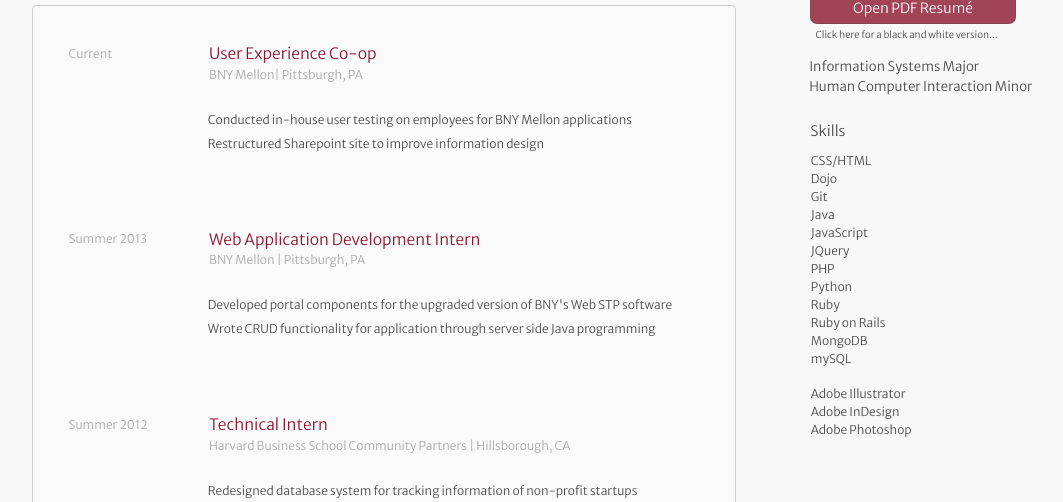
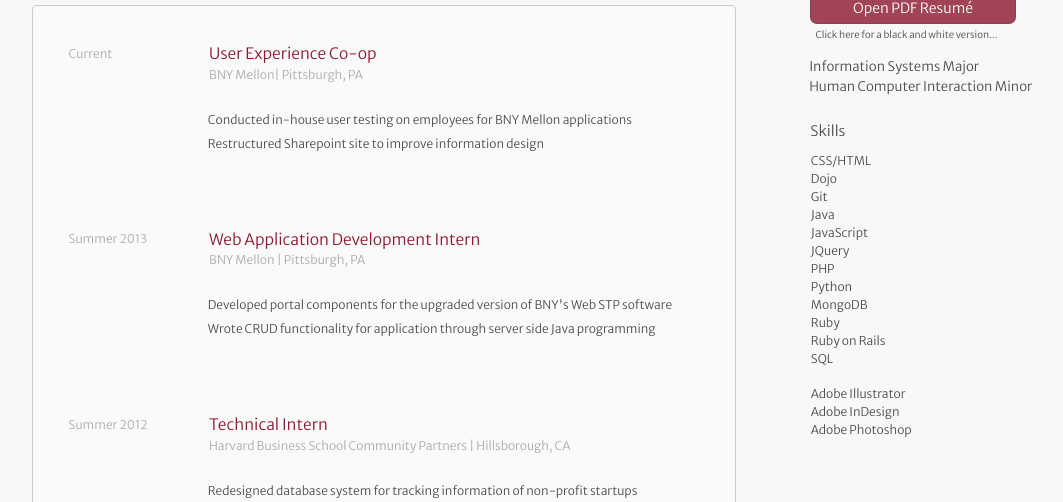
Before and after one commit to ajmark/ajmark.com, a PHP site: page /resume.php in a window 1280 px wide. Shown: the part 166-668 px from the top of the page, without its empty margins (122-1185 px from the left). Run offline with PHP 8.4, Linux system fonts and the light colour scheme.

Commit message:
resume update

```diff
--- a/resume.php
+++ b/resume.php
@@ -100,10 +100,10 @@
           <li>JQuery</li>
           <li>PHP</li>
           <li>Python</li>
+          <li>MongoDB</li>
           <li>Ruby</li>
           <li>Ruby on Rails</li>
-          <li>MongoDB</li>
-          <li>mySQL</li>
+          <li>SQL</li>
           <br>
           <li>Adobe Illustrator</li>
           <li>Adobe InDesign</li>
```
Also changed, not shown: 3 other files.
